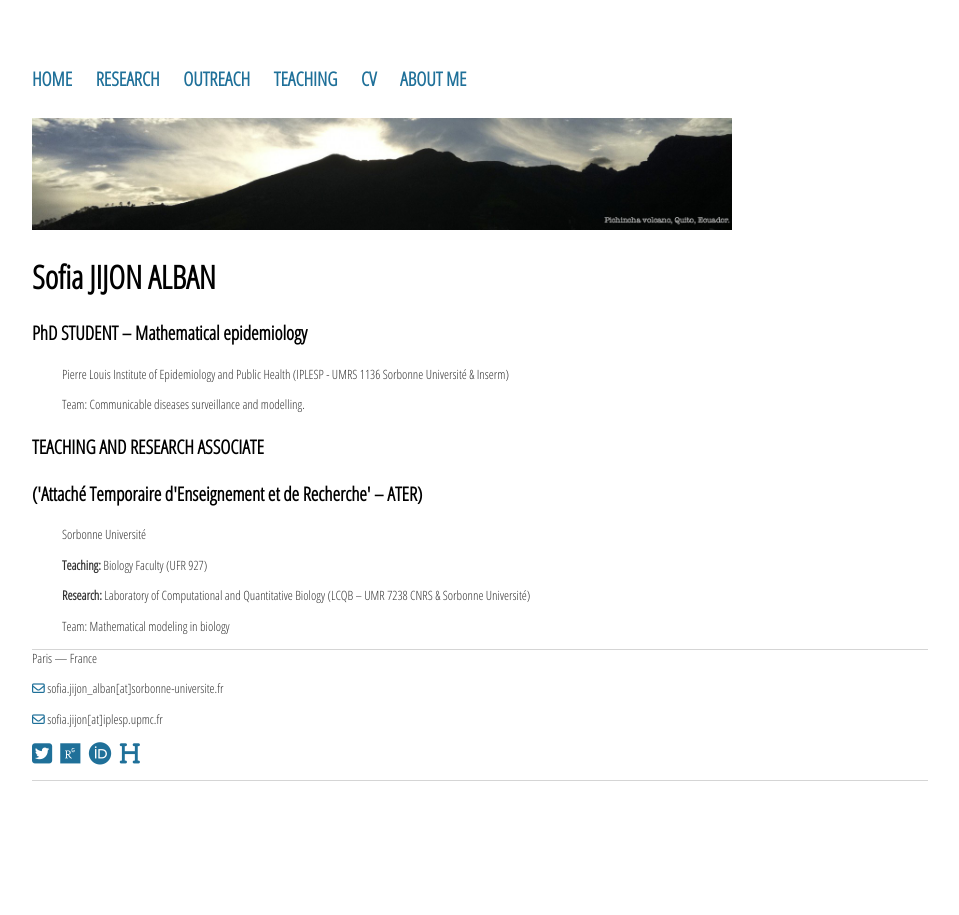
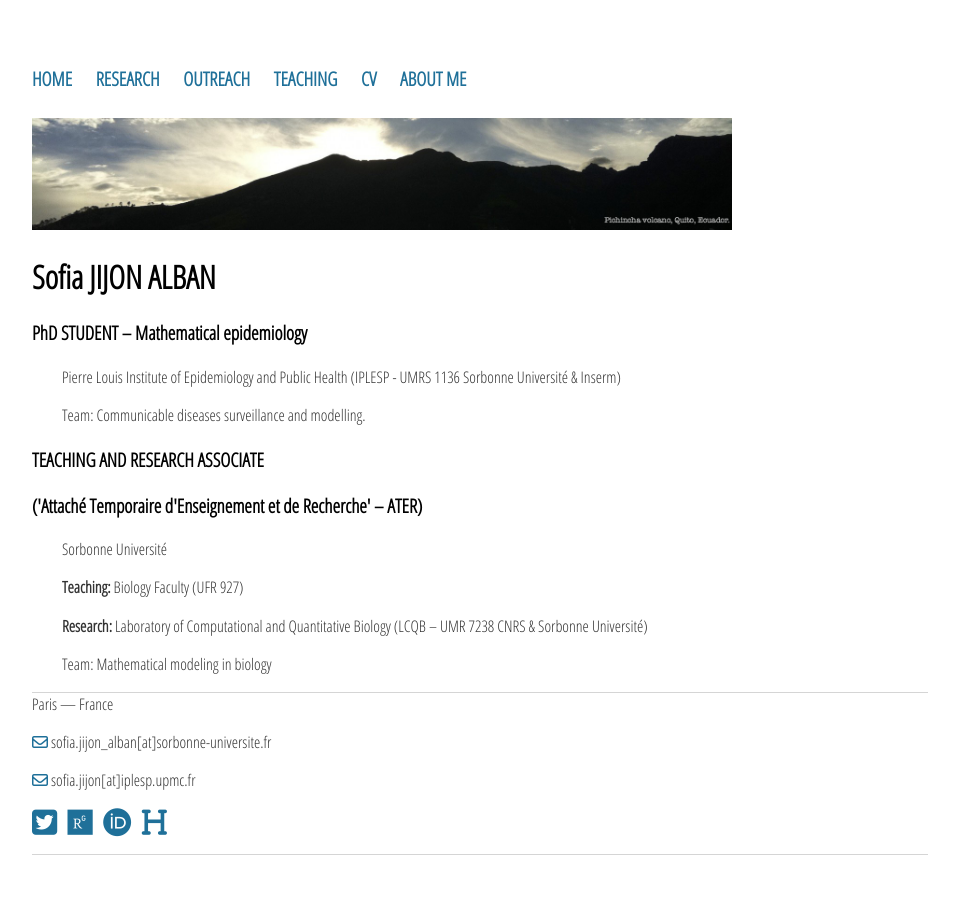
Before and after one commit to sjijon/sjijon.github.io, a Jekyll site: the page built from index.html, in a window 1280 px wide. Shown: the whole page, without its empty margins (160-1119 px from the left). Built offline with Jekyll 4.4.1, drawn with Linux system fonts in a browser that asks for light colours; nearby versions of some CDN libraries.

Commit message:
Update main.css

```diff
--- a/css/main.css
+++ b/css/main.css
@@ -42,7 +42,7 @@ h5 {
     font-family: 'Open Sans Condensed', 'Sans-Serif';
 }
 p {
-    font-size: 0.8em;
+    font-size: 1em;
     font-family: 'Open Sans Condensed', 'Sans-Serif';
     line-height: 1.4em;
     color: #333;
```
